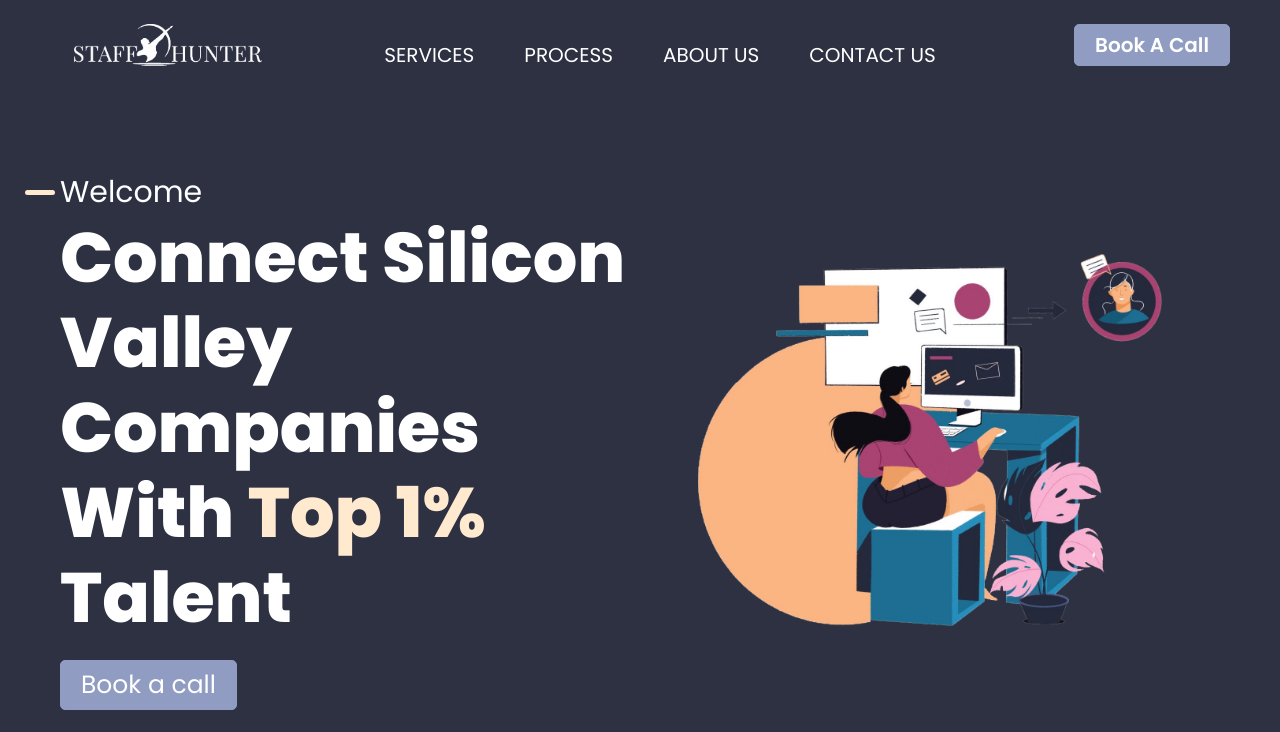
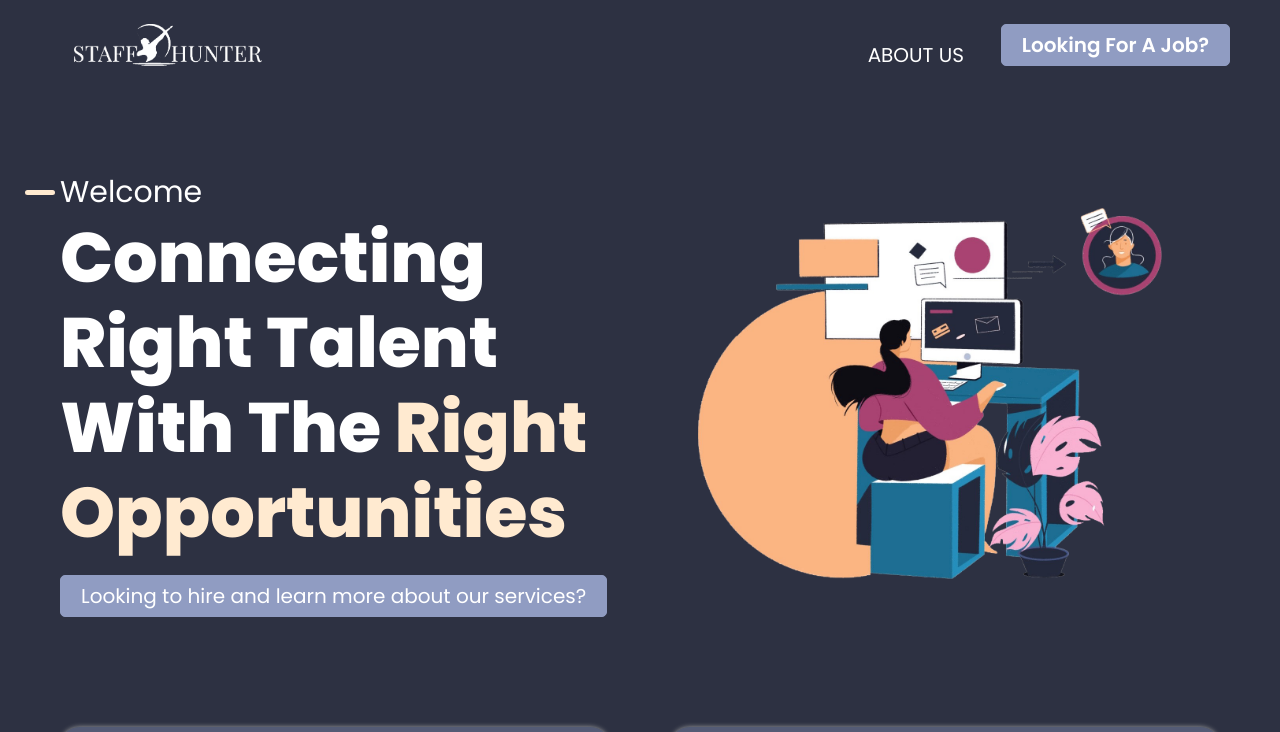
Before and after one commit to SalmanAhmed24/witsTalent, a Next.js app: page / in a window 1280 px wide. Shown: the top 732 px of the page. Built offline with nearby package versions, Linux system fonts and the light colour scheme.

Commit message:
made the changes that were in the doc

```diff
--- a/components/community/community.js
+++ b/components/community/community.js
@@ -15,11 +15,6 @@ function Community() {
       data-aos-once="false"
       id="ser"
     >
-      <section className="comm-h-wrap">
-        <h1 className="comm-h">
-          Connecting right talent with right opportunities
-        </h1>
-      </section>
       <section className="comm-col-wrap">
         <div className="comm-card">
           <h1 className="card-h">Individual</h1>
--- a/components/community/community.scss
+++ b/components/community/community.scss
@@ -1,5 +1,5 @@
 .community-Wrap{
-    padding: 8rem 6rem 6rem 6rem;
+    padding: 3rem 6rem 6rem 6rem;
 	@include below-420 {
 		padding: 1rem 2rem;
 	}
--- a/components/header/header.js
+++ b/components/header/header.js
@@ -1,6 +1,6 @@
-import React, { useState, useEffect } from 'react';
-import Image from 'next/image';
-import { motion } from 'framer-motion';
+import React, { useState, useEffect } from "react";
+import Image from "next/image";
+import { motion } from "framer-motion";
 function Header() {
   return (
     <header className="header-wrap">
@@ -9,19 +9,19 @@ function Header() {
         animate="visible"
         variants={{
           hidden: { opacity: 0, scale: 0.5 },
-					visible: { opacity: 1, scale: 1, transition: { delay: 1.5 } }
+          visible: { opacity: 1, scale: 1, transition: { delay: 1.5 } },
         }}
         className="content-wrap"
       >
         <h3>Welcome</h3>
         <h1>
-					Connect Silicon Valley Companies With <span>Top 1%</span> Talent
+          Connecting Right Talent with the <span>Right Opportunities</span>
         </h1>
         <a
           rel="noreferrer"
           href="https://calendly.com/reyhankhan/slc-consulting-discovery-call?back=1&month=2022-08"
         >
-					Book a call
+          Looking to hire and learn more about our services?
         </a>
       </motion.section>
       <motion.section
@@ -29,7 +29,7 @@ function Header() {
         animate="visible"
         variants={{
           hidden: { opacity: 0, scale: 0.5 },
-					visible: { opacity: 1, scale: 1, transition: { delay: 1.7 } }
+          visible: { opacity: 1, scale: 1, transition: { delay: 1.7 } },
         }}
         className="hero-img-wrap"
       >
--- a/components/header/header.scss
+++ b/components/header/header.scss
@@ -57,7 +57,7 @@
 			margin-top: 2rem;
 			align-self: flex-start;
 			padding: 5px 20px;
-			font-size: 2.5rem;
+			font-size: 2rem;
 			font-weight: 400;
 			background-color: #909cc2;
 			color: #fff;
@@ -66,7 +66,7 @@
 			border: 1px solid #909cc2;
 			&:hover {
 				cursor: pointer;
-				transform: rotate(-10deg);
+				transform: rotate(-3deg);
 			}
 		}
 	}
--- a/components/navbar/navbar.js
+++ b/components/navbar/navbar.js
@@ -1,34 +1,40 @@
-import React, { useState, useEffect } from 'react';
-import Image from 'next/image';
-import Drawer from '@mui/material/Drawer';
-import MenuIcon from '@mui/icons-material/Menu';
-import { fontSize } from '@mui/system';
-import { motion } from 'framer-motion';
+import React, { useState, useEffect } from "react";
+import Image from "next/image";
+import Drawer from "@mui/material/Drawer";
+import MenuIcon from "@mui/icons-material/Menu";
+import { fontSize } from "@mui/system";
+import { motion } from "framer-motion";
 function Navbar() {
-	const [ scrollPosition, setScrollPosition ] = useState(0);
-	const [ drawerFlag, setDrawerFlag ] = useState(false);
+  const [scrollPosition, setScrollPosition] = useState(0);
+  const [drawerFlag, setDrawerFlag] = useState(false);
   const handleScroll = () => {
     const position = window.pageYOffset;
     setScrollPosition(position);
   };
   useEffect(() => {
-		window.addEventListener('scroll', handleScroll, { passive: true });
+    window.addEventListener("scroll", handleScroll, { passive: true });
 
     return () => {
-			window.removeEventListener('scroll', handleScroll);
+      window.removeEventListener("scroll", handleScroll);
     };
   }, []);
   const toggleDrawer = () => {
     setDrawerFlag(!drawerFlag);
   };
   return (
-		<nav className={Math.ceil(scrollPosition) < 100 ? 'navbar-wrap' : 'navbar-wrap-fixed scroll-navbar'}>
+    <nav
+      className={
+        Math.ceil(scrollPosition) < 100
+          ? "navbar-wrap"
+          : "navbar-wrap-fixed scroll-navbar"
+      }
+    >
       <motion.section
         initial="hidden"
         animate="visible"
         variants={{
           hidden: { opacity: 0, scale: 0.8 },
-					visible: { opacity: 1, scale: 1, transition: { delay: 0.4 } }
+          visible: { opacity: 1, scale: 1, transition: { delay: 0.4 } },
         }}
         className="logo-wrap"
       >
@@ -36,54 +42,90 @@ function Navbar() {
       </motion.section>
       <section className="navbar-link-wrap">
         <ul>
+          {/* <motion.li
+            initial="hidden"
+            animate="visible"
+            variants={{
+              hidden: {
+                opacity: 0.5,
+                y: -100,
+                transition: { ease: "easeInOut" },
+              },
+              visible: {
+                opacity: 1,
+                y: 0,
+                transition: { delay: 0.6, ease: "easeInOut" },
+              },
+            }}
+          >
+            <a href="#ser">Services</a>
+          </motion.li> */}
+          {/* <motion.li
+            initial="hidden"
+            animate="visible"
+            variants={{
+              hidden: {
+                opacity: 0.5,
+                y: -100,
+                transition: { ease: "easeInOut" },
+              },
+              visible: {
+                opacity: 1,
+                y: 0,
+                transition: { delay: 0.65, ease: "easeInOut" },
+              },
+            }}
+          >
+            <a href="#proc">Process</a>
+          </motion.li> */}
           <motion.li
             initial="hidden"
             animate="visible"
             variants={{
-							hidden: { opacity: 0.5, y: -100, transition: { ease: 'easeInOut' } },
-							visible: { opacity: 1, y: 0, transition: { delay: 0.6, ease: 'easeInOut' } }
-						}}
-					>
-						<a href="#ser">Services</a>
-					</motion.li>
-					<motion.li
-						initial="hidden"
-						animate="visible"
-						variants={{
-							hidden: { opacity: 0.5, y: -100, transition: { ease: 'easeInOut' } },
-							visible: { opacity: 1, y: 0, transition: { delay: 0.65, ease: 'easeInOut' } }
-						}}
-					>
-						<a href="#proc">Process</a>
-					</motion.li>
-					<motion.li
-						initial="hidden"
-						animate="visible"
-						variants={{
-							hidden: { opacity: 0.5, y: -100, transition: { ease: 'easeInOut' } },
-							visible: { opacity: 1, y: 0, transition: { delay: 0.7, ease: 'easeInOut' } }
+              hidden: {
+                opacity: 0.5,
+                y: -100,
+                transition: { ease: "easeInOut" },
+              },
+              visible: {
+                opacity: 1,
+                y: 0,
+                transition: { delay: 0.7, ease: "easeInOut" },
+              },
             }}
           >
             <a href="#about">About Us</a>
           </motion.li>
-					<motion.li
+          {/* <motion.li
             initial="hidden"
             animate="visible"
             variants={{
-							hidden: { opacity: 0.5, y: -100, transition: { ease: 'easeInOut' } },
-							visible: { opacity: 1, y: 0, transition: { delay: 0.75, ease: 'easeInOut' } }
+              hidden: {
+                opacity: 0.5,
+                y: -100,
+                transition: { ease: "easeInOut" },
+              },
+              visible: {
+                opacity: 1,
+                y: 0,
+                transition: { delay: 0.75, ease: "easeInOut" },
+              },
             }}
           >
             <a href="#contact">Contact Us</a>
-					</motion.li>
+          </motion.li> */}
         </ul>
       </section>
       <motion.section
         initial="hidden"
         animate="visible"
         variants={{
-					hidden: { opacity: 0, x: 200, transition: { ease: 'easeInOut' } },
-					visible: { opacity: 1, x: 0, transition: { delay: 1, ease: 'easeInOut' } }
+          hidden: { opacity: 0, x: 200, transition: { ease: "easeInOut" } },
+          visible: {
+            opacity: 1,
+            x: 0,
+            transition: { delay: 1, ease: "easeInOut" },
+          },
         }}
         className="navbar-btn-wrap"
       >
@@ -92,19 +134,28 @@ function Navbar() {
           rel="noreferrer"
           href="https://calendly.com/reyhankhan/slc-consulting-discovery-call?back=1&month=2022-08"
         >
-					Book a call
+          Looking for a job?
         </a>
       </motion.section>
       <section className="toggleWrap">
-				<MenuIcon className="toggle" onClick={toggleDrawer} sx={{ fontSize: 30 }} />
+        <MenuIcon
+          className="toggle"
+          onClick={toggleDrawer}
+          sx={{ fontSize: 30 }}
+        />
       </section>
-			<Drawer className="drawerMenu" anchor={'left'} open={drawerFlag} onClose={toggleDrawer}>
+      <Drawer
+        className="drawerMenu"
+        anchor={"left"}
+        open={drawerFlag}
+        onClose={toggleDrawer}
+      >
         <p className="close" onClick={toggleDrawer}>
           x
         </p>
         <ul className="drawer-list">
-					<li>Services</li>
-					<li>Process</li>
+          {/* <li>Services</li>
+          <li>Process</li> */}
           <li>About Us</li>
           {/* <li>Contact Us</li> */}
         </ul>
@@ -114,7 +165,7 @@ function Navbar() {
             rel="noreferrer"
             href="https://calendly.com/reyhankhan/slc-consulting-discovery-call?back=1&month=2022-08"
           >
-						Book a call
+            Looking for a job?
           </a>
         </section>
       </Drawer>
--- a/components/navbar/navbar.scss
+++ b/components/navbar/navbar.scss
@@ -17,8 +17,9 @@
 	.navbar-link-wrap {
 		display: flex;
 		width: 60%;
-		justify-content: center;
+		justify-content: flex-end;
 		margin-top: 2rem;
+		padding-right: 30px;
 		@include below-992 {
 			display: none;
 		}
@@ -57,7 +58,7 @@
 						width: 100%;
 						height: 5px;
 						z-index: 2;
-						bottom: 0px;
+						bottom: -2px;
 						left: 0px;
 					}
 				}
--- a/pages/index.js
+++ b/pages/index.js
@@ -22,11 +22,11 @@ export default function Home() {
         <link rel="stylesheet" href="https://unpkg.com/aos@next/dist/aos.css" />
       </Head>
       <Header />
-      <About />
-      <Generation />
-      <Results />
+      {/* <About /> */}
+      {/* <Generation /> */}
+      {/* <Results /> */}
       <Community />
-      <Expert />
+      {/* <Expert /> */}
     </div>
   );
 }
```
Lines whose indentation alone changed are shown as unchanged.
